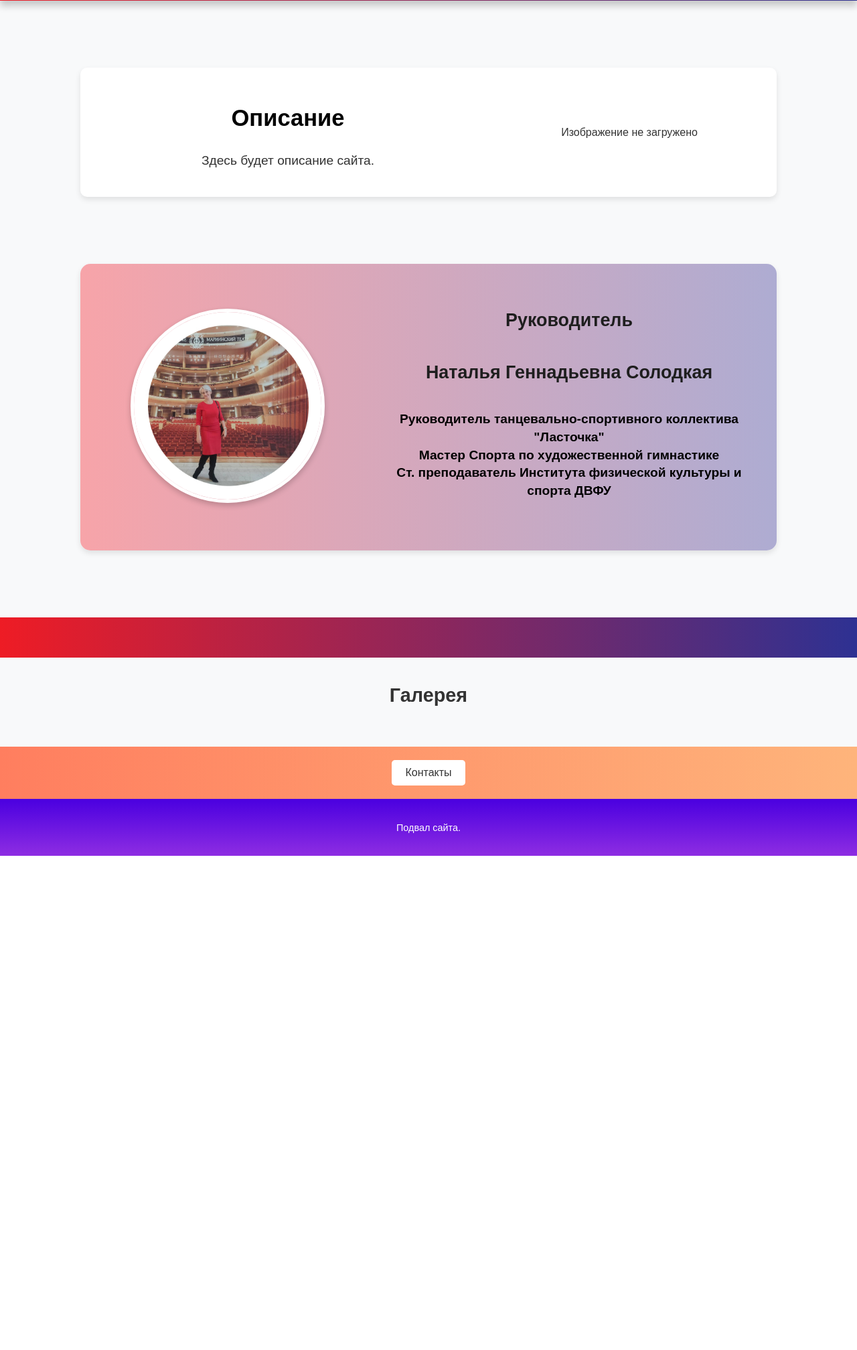
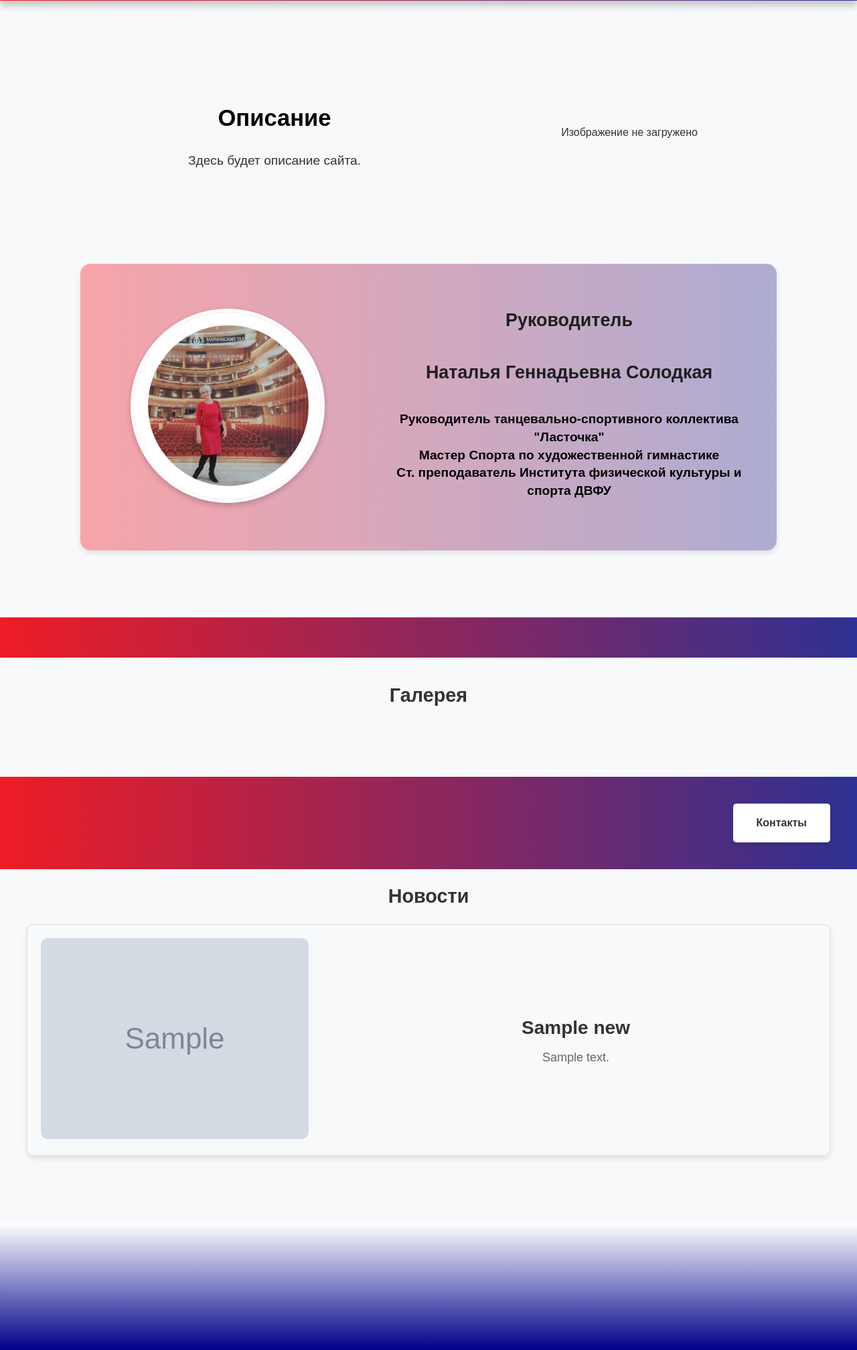
Before and after one commit to AreHumphrey/Website_Design_for_FC, a Flask app: page / in a window 1280 px wide. Shown: the part 355-2371 px from the top of the page at 67% size. Before the commit the page ends 1633 px from the top, so only its background shows below. Run offline with Flask 3, Linux system fonts and the light colour scheme; tables that the repository leaves empty hold one stand-in row (values such as "Sample post"); grey boxes marked "Sample" are stand-in pictures.

Commit message:
add news, footer, fix description, add animation

```diff
--- a/app.py
+++ b/app.py
@@ -25,13 +25,25 @@
     image = db.Column(db.String(150), nullable=True)
     text = db.Column(db.Text, nullable=True)
 
-# Routes
+class News(db.Model):
+    id = db.Column(db.Integer, primary_key=True)
+    title = db.Column(db.String(150), nullable=False)
+    description = db.Column(db.Text, nullable=False)
+    image = db.Column(db.String(150), nullable=True)
+
 @app.route('/')
 def home():
     content = Content.query.first()
     gallery_items = GalleryItem.query.all()
     footer_content = FooterContent.query.first()
-    return render_template('index.html', content=content, gallery_items=gallery_items, footer_content=footer_content)
+    news_items = News.query.all()
+    return render_template(
+        'index.html',
+        content=content,
+        gallery_items=gallery_items,
+        footer_content=footer_content,
+        news_items=news_items
+    )
 
 @app.route('/admin', methods=['GET', 'POST'])
 def admin():
@@ -39,7 +51,6 @@
         action = request.form.get('action')
 
         if action == 'update_text':
-            # Обновление текста описания
             text = request.form.get('content_text')
             content = Content.query.first()
             if not content:
@@ -50,7 +61,6 @@
             db.session.commit()
 
         elif action == 'upload_image_description':
-            # Загрузка изображения для описания
             file = request.files['description_image']
             content = Content.query.first()
             if file:
@@ -65,7 +75,6 @@
                 db.session.commit()
 
         elif action == 'upload_file':
-            # Загрузка файла в галерею
             file = request.files['file']
             if file:
                 filename = secure_filename(file.filename)
@@ -77,7 +86,6 @@
                 db.session.commit()
 
         elif action == 'delete_file':
-            # Удаление файла из галереи
             file_id = request.form.get('file_id')
             gallery_item = GalleryItem.query.get(file_id)
             if gallery_item:
@@ -88,7 +96,6 @@
                 db.session.commit()
 
         elif action == 'update_footer':
-            # Обновление данных подвала
             footer_text = request.form.get('footer_text')
             footer_image = request.files.get('footer_image')
             footer = FooterContent.query.first()
@@ -107,15 +114,45 @@
 
             db.session.commit()
 
+        elif action == 'add_news':
+            title = request.form.get('news_title')
+            description = request.form.get('news_description')
+            file = request.files['news_image']
+            filename = None
+
+            if file:
+                filename = secure_filename(file.filename)
+                filepath = os.path.join(app.config['UPLOAD_FOLDER'], filename)
+                file.save(filepath)
+
+            news_item = News(title=title, description=description, image=filename)
+            db.session.add(news_item)
+            db.session.commit()
+
+        elif action == 'delete_news':
+            news_id = request.form.get('news_id')
+            news_item = News.query.get(news_id)
+            if news_item:
+                if news_item.image:
+                    filepath = os.path.join(app.config['UPLOAD_FOLDER'], news_item.image)
+                    if os.path.exists(filepath):
+                        os.remove(filepath)
+                db.session.delete(news_item)
+                db.session.commit()
+
         return redirect(url_for('admin'))
 
-    # Получение данных для отображения в административной панели
     content = Content.query.first()
     gallery_items = GalleryItem.query.all()
     footer_content = FooterContent.query.first()
-    return render_template('admin.html', content=content, gallery_items=gallery_items, footer_content=footer_content)
-
-
+    news_items = News.query.all()
+    return render_template(
+        'admin.html',
+        content=content,
+        gallery_items=gallery_items,
+        footer_content=footer_content,
+        news_items=news_items
+    )
 
 @app.route('/teacher')
 def teacher():
--- a/static/css/styles.css
+++ b/static/css/styles.css
@@ -112,8 +112,8 @@
     border-radius: 10px;
 }
 
-/* Gallery grid for images */
-/* CSS для галереи и видео */
+
+
 .gallery {
     display: grid;
     grid-template-columns: repeat(3, 1fr);
@@ -124,10 +124,22 @@
 
 .gallery-item img {
     width: 100%;
-    height: 350px; /* Увеличенная высота изображений */
-    object-fit: cover; /* Подгонка изображений */
+    height: 400px;
+    object-fit: cover;
     border-radius: 8px;
     box-shadow: 0 4px 8px rgba(0, 0, 0, 0.2);
+    transition: transform 0.3s ease;
+}
+
+.gallery-item img:hover {
+    transform: scale(1.05);
+}
+
+h2 {
+    text-align: center;
+    font-size: 1.8em;
+    margin-bottom: 25px;
+
 }
 
 .videos {
@@ -137,48 +149,49 @@
     margin-top: 30px;
 }
 
+.video-item {
+    display: flex;
+    justify-content: center;
+    text-align: center;
+    margin: 20px 0;
+}
+
 .video-item video {
-    width: 60%; /* Уменьшенный размер видео */
-    max-height: 250px; /* Уменьшенная высота видео */
-    margin: 0 auto;
+    width: 80%;
+    max-height: 250px;
     border-radius: 8px;
     box-shadow: 0 4px 8px rgba(0, 0, 0, 0.2);
 }
 
-h2 {
-    text-align: center; /* Центровка заголовка */
-    font-size: 1.8em;
-    margin-bottom: 20px;
-}
 
-/* Responsive design for smaller screens */
 @media (max-width: 768px) {
     .gallery {
-        grid-template-columns: repeat(2, 1fr); /* Two columns for smaller screens */
+        grid-template-columns: repeat(2, 1fr);
     }
 }
 
 @media (max-width: 480px) {
     .gallery {
-        grid-template-columns: 1fr; /* Single column for very small screens */
+        grid-template-columns: 1fr;
     }
 
     .video-item video {
-        max-width: 100%; /* Videos fit the screen width on small screens */
+        max-width: 100%;
     }
 }
 
 
+#contact {
+    text-align: right;
+    padding: 40px;
+    background: linear-gradient(to right,  #EE1C25, #2E3192);
+    color: white;
+    margin-top: 40px;
 
-#contact {
-    text-align: center;
-    padding: 20px;
-    background: linear-gradient(to right, #ff7e5f, #feb47b);
-    color: white;
 }
 
 #contact button {
-    padding: 10px 20px;
+    padding: 20px 35px;
     background: white;
     border: none;
     color: #333;
@@ -207,86 +220,77 @@
     font-size: 0.9em;
 }
 
-/* Общие стили остаются прежними */
+@media (max-width: 768px) {
 
-/* Медиа-запросы для мобильных устройств */
-/* Общие стили остаются прежними */
-
-/* Медиа-запросы для мобильных устройств */
-@media (max-width: 768px) {
-    /* Шапка */
     .custom-header {
         padding: 20px 10px;
-        flex-direction: column; /* Выравниваем все элементы в колонку */
+        flex-direction: column;
         align-items: center;
         text-align: center;
     }
 
     .header-container {
-        flex-direction: column; /* Логотип и текст располагаются по вертикали */
+        flex-direction: column;
         justify-content: center;
     }
 
     .logo-container {
-        margin: 0 auto; /* Центрируем логотип */
+        margin: 0 auto;
     }
 
     .logo {
-        width: 120px; /* Уменьшаем размер логотипа для мобильных */
+        width: 120px;
     }
 
     .title-container h1 {
-        font-size: 1.8em; /* Уменьшаем размер текста */
-        margin: 10px 0; /* Отступы вокруг текста */
+        font-size: 1.8em;
+        margin: 10px 0;
     }
 
     .header-nav ul {
-        flex-direction: column; /* Меню становится вертикальным */
-        gap: 10px; /* Добавляем расстояние между пунктами меню */
+        flex-direction: column;
+        gap: 10px;
     }
 
     .header-nav ul li a {
-        font-size: 1em; /* Уменьшаем размер текста меню */
+        font-size: 1em;
     }
 }
 
 
-/* Для очень маленьких экранов */
 @media (max-width: 480px) {
     .logo {
-        width: 120px; /* Ещё меньше логотип */
+        width: 120px;
     }
 
     .title-container h1 {
-        font-size: 1.5em; /* Ещё меньше заголовок */
+        font-size: 1.5em;
     }
 
     .header-nav ul li a {
-        font-size: 0.9em; /* Ещё меньше текст меню */
+        font-size: 0.9em;
     }
 }
-/* Секция описания */
+
 .description-section {
     display: flex;
     align-items: center;
     justify-content: center;
-    gap: 20px;
+    gap: 60px;
     max-width: 1000px;
     margin: 100px auto;
     padding: 20px;
-    background: #fff; /* Белый фон для контента */
     border-radius: 10px;
-    box-shadow: 0 4px 8px rgba(0, 0, 0, 0.1); /* Лёгкая тень */
-
 }
 
-/* Блок текста */
 .description-text {
     flex: 1;
+    max-width: 600px;
     font-size: 1.2em;
     line-height: 1.6;
     text-align: center;
     color: #333;
+    word-wrap: break-word;
 }
 
 .description-text h2 {
@@ -295,7 +299,6 @@
     color: #000;
 }
 
-/* Блок изображения */
 .description-image {
     flex: 0 0 40%;
     text-align: center;
@@ -305,10 +308,9 @@
     max-width: 100%;
     height: auto;
     border-radius: 10px;
-    box-shadow: 0 4px 8px rgba(0, 0, 0, 0.2);
 }
 
-/* Адаптивность для мобильных устройств */
+
 @media (max-width: 768px) {
     .description-section {
         flex-direction: column;
@@ -326,9 +328,6 @@
 }
 
 
-
-/* Преподаватель */
-/* Секция преподавателя */
 .teacher-section {
     display: flex;
     align-items: center;
@@ -337,14 +336,13 @@
     max-width: 1000px;
     margin: 100px auto;
     padding: 20px;
-    background: linear-gradient(to right, #F7A4A9, #AEACD2); /* Градиентный фон */
+    background: linear-gradient(to right, #F7A4A9, #AEACD2);
     border-radius: 15px;
-    box-shadow: 0 4px 8px rgba(0, 0, 0, 0.1); /* Тень */
+    box-shadow: 0 4px 8px rgba(0, 0, 0, 0.1);
 }
 
-/* Блок изображения */
 .teacher-image {
-    flex: 0 0 40%; /* Фиксированная ширина для изображения */
+    flex: 0 0 40%;
     text-align: center;
 }
 
@@ -356,7 +354,6 @@
     box-shadow: 0 4px 8px rgba(0, 0, 0, 0.2);
 }
 
-/* Блок текста */
 .teacher-text {
     flex: 1;
     font-size: 1.2em;
@@ -389,10 +386,9 @@
 }
 
 
-/* Адаптивность для мобильных устройств */
 @media (max-width: 768px) {
     .teacher-section {
-        flex-direction: column; /* Блоки располагаются друг под другом */
+        flex-direction: column;
         text-align: center;
     }
 
@@ -401,12 +397,153 @@
     }
 
     .teacher-text {
-        text-align: center; /* Центрирование текста */
+        text-align: center;
     }
 }
 
 .gradient-bar {
-    height: 60px; /* Высота полоски */
-    background: linear-gradient(to right, #EE1C25, #2E3192); /* Градиент */
+    height: 60px;
+    background: linear-gradient(to right, #EE1C25, #2E3192);
     margin: 40px 0;
 }
+
+
+.modal {
+    display: none;
+    position: fixed;
+    z-index: 1000;
+    left: 0;
+    top: 0;
+    width: 100%;
+    height: 100%;
+    overflow: auto;
+    background-color: rgba(0, 0, 0, 0.5);
+    justify-content: center;
+    align-items: center;
+}
+
+.modal-content {
+    background-color: white;
+    margin: auto;
+    padding: 20px;
+    border-radius: 10px;
+    text-align: center;
+    width: 50%;
+    box-shadow: 0 5px 15px rgba(0, 0, 0, 0.3);
+}
+
+.modal-content h2 {
+    margin-top: 0;
+}
+
+.modal-close {
+    color: #aaa;
+    float: right;
+    font-size: 28px;
+    font-weight: bold;
+    cursor: pointer;
+}
+
+.modal-close:hover,
+.modal-close:focus {
+    color: black;
+    text-decoration: none;
+    cursor: pointer;
+}
+
+#contact-section {
+    background: linear-gradient(to right, #EE1C25, #2E3192);
+    padding: 40px;
+    display: flex;
+    justify-content: right;
+    align-items: right;
+}
+
+#contact-button {
+    background: white;
+    color: #333;
+    padding: 15px 25px;
+    border: none;
+    border-radius: 5px;
+    font-weight: bold;
+    font-size: 1rem;
+    cursor: pointer;
+    transition: all 0.3s ease;
+    box-shadow: 0px 4px 6px rgba(0, 0, 0, 0.1);
+}
+
+#contact-button:hover {
+    background: #f1f1f1;
+    color: #000;
+}
+
+#contact-button:active {
+    transform: translateY(2px);
+    box-shadow: 0px 2px 4px rgba(0, 0, 0, 0.1);
+}
+
+
+.news-container {
+    display: flex;
+    flex-direction: column;
+    gap: 40px;
+    margin: 20px auto;
+    max-width: 1200px;
+    padding: 0 20px;
+}
+
+.news-item {
+    display: flex;
+    align-items: center;
+    gap: 40px;
+    border: 1px solid #ddd;
+    border-radius: 10px;
+    padding: 20px;
+    box-shadow: 0 4px 8px rgba(0, 0, 0, 0.1);
+    transition: transform 0.3s ease, box-shadow 0.3s ease;
+    cursor: pointer;
+}
+.news-item:hover {
+    transform: scale(1.05);
+    box-shadow: 0 4px 15px rgba(0, 0, 0, 0.2);
+}
+
+.news-item img {
+    width: 400px;
+    height: 300px;
+    object-fit: cover;
+    border-radius: 10px;
+}
+
+.news-text {
+    flex: 1;
+    text-align: center;
+    font-size: 18px;
+    line-height: 1.5;
+}
+
+.news-text h3 {
+    margin: 0 0 10px;
+    font-size: 28px;
+    color: #333;
+}
+
+.news-text p {
+    margin: 0;
+    color: #666;
+}
+
+
+/* Footer Styles */
+footer {
+    background: linear-gradient(to top, #00008B, #FFFFFF);
+    height: 150px;
+    display: flex;
+    justify-content: center;
+    align-items: center;
+    color: white;
+    font-size: 18px;
+    position: relative;
+    margin-top: 100px;
+    text-align: center;
+}
--- a/templates/index.html
+++ b/templates/index.html
@@ -50,7 +50,7 @@
 </section>
 
 
-<section id="teacher">
+<section id="leader">
     <div class="teacher-section">
         <div class="teacher-image">
             <img src="{{ url_for('static', filename='images/leader_image.jpg') }}" alt="Преподаватель">
@@ -67,7 +67,7 @@
 <section class="gradient-bar"></section>
 
 <!-- Галерея -->
-<section>
+<section id="gallery">
     <h2>Галерея</h2>
     <div class="gallery">
         <!-- Display images in 3 columns -->
@@ -95,14 +95,76 @@
 
 
 <section id="contact">
-    <button onclick="alert('Здесь будет форма контактов')">Контакты</button>
+    <button id="contact-button">Контакты</button>
 </section>
+
+<div id="contact-modal" class="modal">
+    <div class="modal-content">
+        <span class="modal-close">&times;</span>
+        <h2>Контакты</h2>
+        <p>Email: example@example.com</p>
+        <p>Телефон: +7 (999) 123-45-67</p>
+    </div>
+</div>
+
+<section id="news">
+    <h2 style="text-align: center;">Новости</h2>
+    <div class="news-container">
+        {% for news in news_items %}
+            <div class="news-item {% if loop.index % 2 == 0 %}news-reverse{% endif %}">
+                {% if loop.index % 2 == 0 %}
+                    <div class="news-text">
+                        <h3>{{ news.title }}</h3>
+                        <p>{{ news.description }}</p>
+                    </div>
+                    {% if news.image %}
+                        <div class="news-image">
+                            <img src="{{ url_for('static', filename='uploads/' + news.image) }}" alt="News Image">
+                        </div>
+                    {% endif %}
+                {% else %}
+                    {% if news.image %}
+                        <div class="news-image">
+                            <img src="{{ url_for('static', filename='uploads/' + news.image) }}" alt="News Image">
+                        </div>
+                    {% endif %}
+                    <div class="news-text">
+                        <h3>{{ news.title }}</h3>
+                        <p>{{ news.description }}</p>
+                    </div>
+                {% endif %}
+            </div>
+        {% endfor %}
+    </div>
+</section>
+
+
 
 <footer>
     {% if footer_content and footer_content.image %}
     <img src="{{ url_for('static', filename='uploads/' + footer_content.image) }}" alt="Footer Image">
     {% endif %}
-    <p>{{ footer_content.text }}</p>
 </footer>
 </body>
+
+<script>
+    const modal = document.getElementById("contact-modal");
+    const btn = document.getElementById("contact-button");
+    const span = document.getElementsByClassName("modal-close")[0];
+
+    btn.onclick = function () {
+        modal.style.display = "flex";
+    };
+
+    span.onclick = function () {
+        modal.style.display = "none";
+    };
+
+    window.onclick = function (event) {
+        if (event.target === modal) {
+            modal.style.display = "none";
+        }
+    };
+</script>
+
 </html>
```
Also changed, not shown: templates/admin.html (+39 -8 lines).
